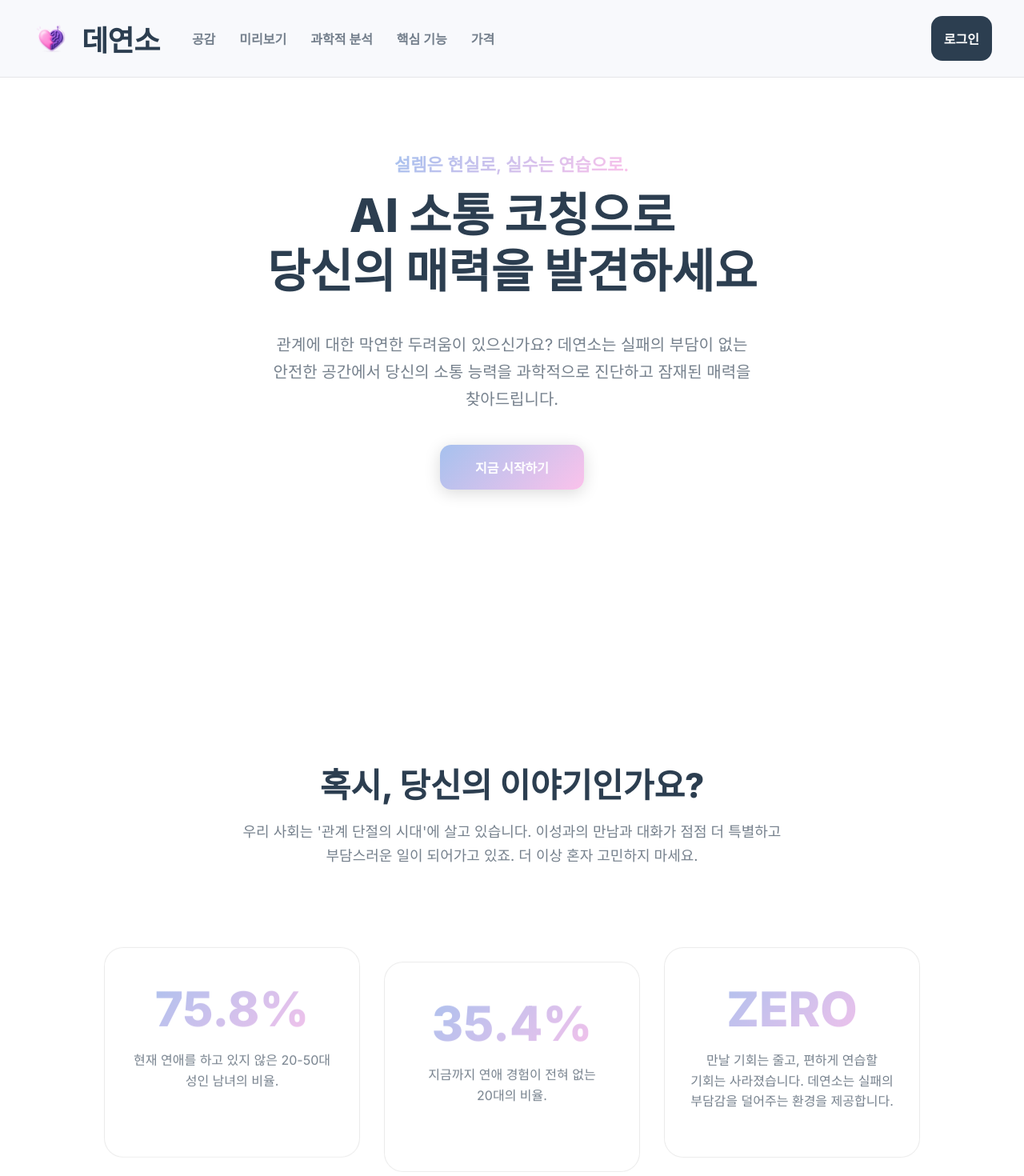
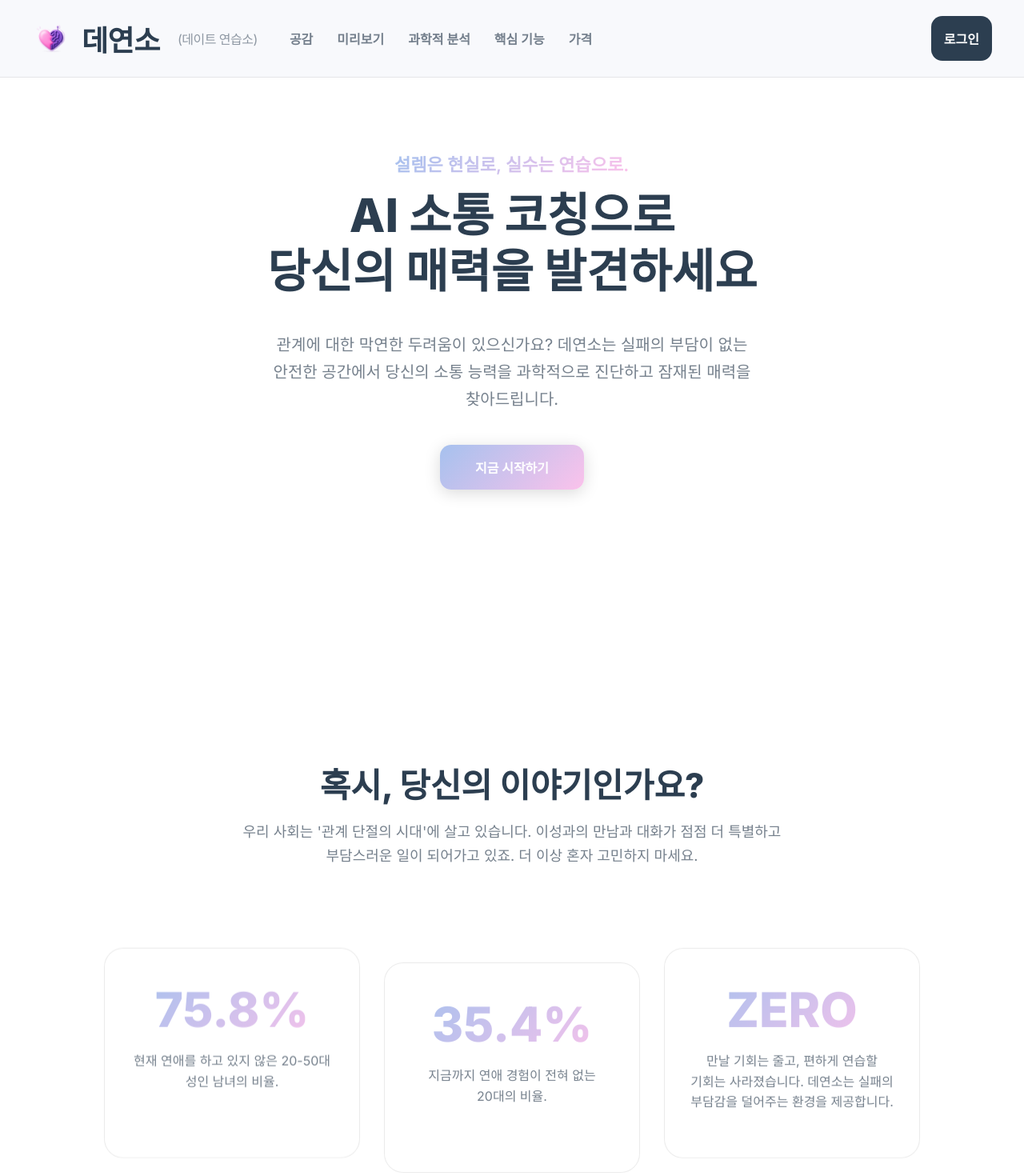
Before and after one commit to gigas5234/dys-frontend, a Next.js app: page / in a window 1280 px wide. Shown: the top 1470 px of the page at 80% size. Built offline with nearby package versions, Linux system fonts and the light colour scheme.

Commit message:
main design fixed

```diff
--- a/app/globals.css
+++ b/app/globals.css
@@ -223,6 +223,14 @@ section[id] {
     width: 48px;
     height: 48px;
     object-fit: contain;
+}
+
+.main-header .logo .logo-subtitle {
+    font-size: 16px;
+    font-weight: 400;
+    color: var(--muted);
+    margin-left: 8px;
+    opacity: 0.8;
 }
 .main-header nav { display: flex; gap: 30px; }
 .main-header nav a { font-weight: 600; color: var(--muted); text-decoration: none; transition: color 0.3s ease; }
@@ -909,14 +917,15 @@ section[id] {
 
 /* --- 실제 후기 섹션 --- */
 .reviews-section {
-    padding-top: 60px;
-    padding-bottom: 120px;
+    padding-top: 80px;
+    padding-bottom: 160px;
     overflow: hidden;
 }
 .reviews-wrapper {
     position: relative;
     overflow: hidden;
-    margin: 60px 0;
+    margin: 80px 0;
+    padding: 40px 0;
     -webkit-mask-image: linear-gradient(to right, transparent, black 5%, black 95%, transparent);
     mask-image: linear-gradient(to right, transparent, black 5%, black 95%, transparent);
 }
--- a/app/page.jsx
+++ b/app/page.jsx
@@ -189,8 +189,8 @@ function HomePage() {
         <div className="container">
           <div className="header-left">
             <a href="/" className="logo">
-                              <img src="/dys_logo.webp" alt="데연소 로고" />
-              데연소
+              <img src="/dys_logo.webp" alt="데연소 로고" />
+              데연소<span className="logo-subtitle">(데이트 연습소)</span>
             </a>
             <nav>
               <a href="#problem">공감</a>
```
